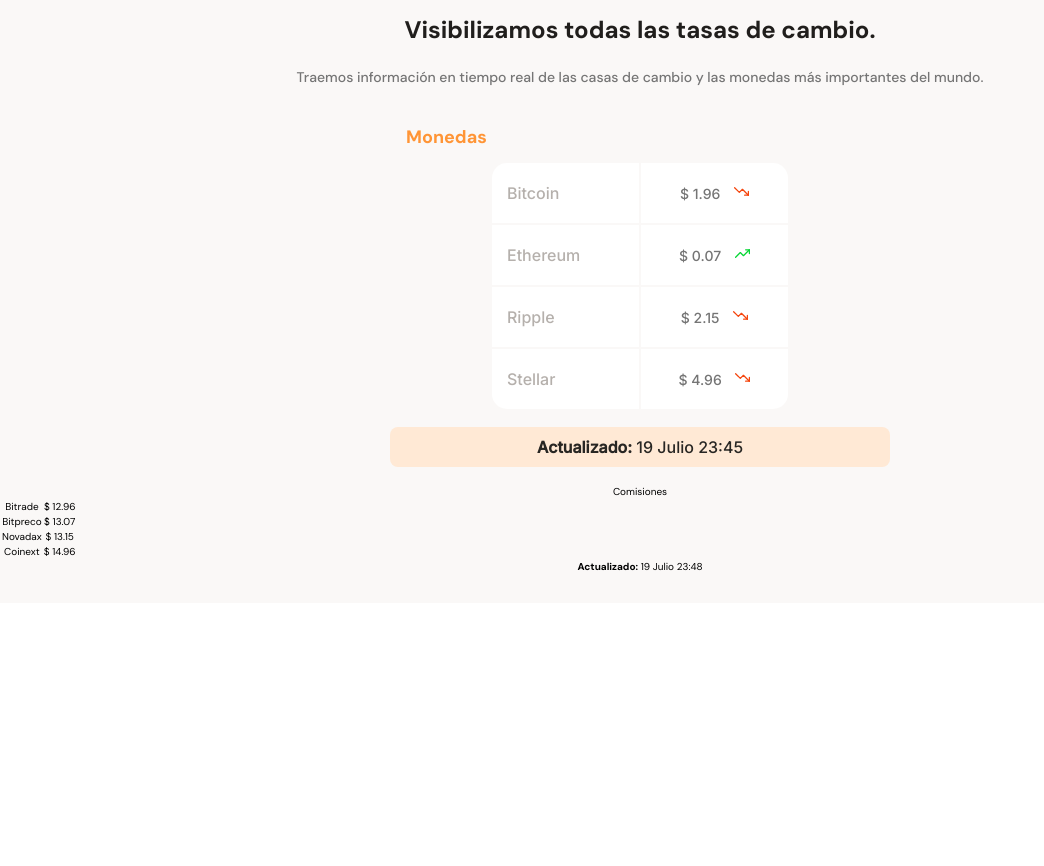
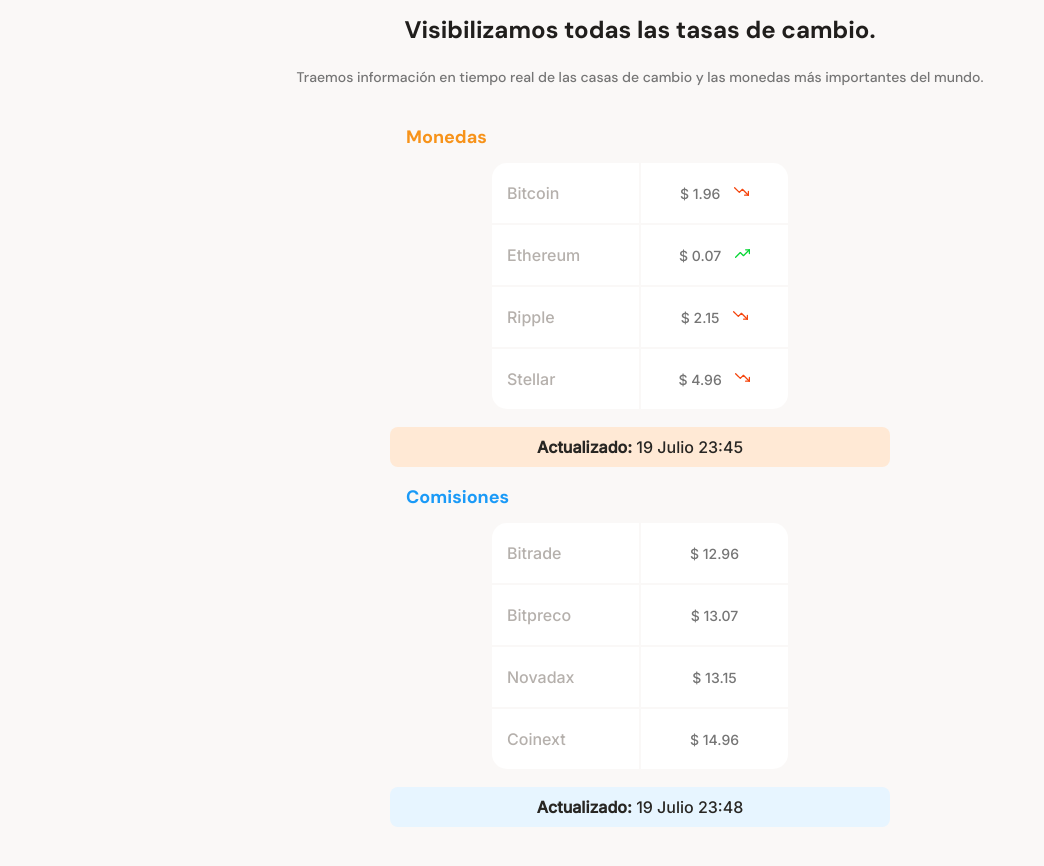
Before and after one commit to BrandonHernz/LandingPageBatata-Bit, a plain HTML site: page index.html in a window 1280 px wide. Shown: the part 640-1506 px from the top of the page, without its empty margins (0-1044 px from the left). Before the commit the page ends 1243 px from the top, so only its background shows below. Drawn offline with Linux system fonts and the light colour scheme.

Commit message:
adding styles to the structure of the commissions table

```diff
--- a/styles.css
+++ b/styles.css
@@ -30,6 +30,7 @@
   font-family: var(--font-sans);
 }
 
+/* Styles header */
 .header {
   position: relative;
   display: flex;
@@ -108,6 +109,7 @@
   background-color: var(--off-white);
 }
 
+/* Styles Section Tables  */
 .container-exchange {
   width: 100%;
   min-width: 320px;
@@ -155,7 +157,9 @@
   line-height: 1.6rem;
 }
 
-.table-coins {
+/* Styles of the Coins and Commissions tables that they share */
+.table-coins,
+.table-commissions {
   margin: 0 auto;
   width: 70%;
   min-width: 235px;
@@ -164,18 +168,8 @@
   font-family: var(--font-inter);
 }
 
-.table-coins__title {
-  padding-left: 16px;
-  margin-bottom: 12px;
-  font-family: var(--font-sans);
-  text-align: start;
-  font-size: 1.8rem;
-  font-weight: var(--size-700);
-  color: #ff9536;
-  line-height: 2.43rem;
-}
-
-.container-coins {
+.container-coins,
+.container-commissions {
   width: 90%;
   min-width: 230px;
   max-width: 300px;
@@ -183,12 +177,14 @@
   margin: 0 auto;
 }
 
-.container-coins table {
+.container-coins table,
+.container-commissions table {
   width: 100%;
   height: 100%;
 }
 
-.container-coins .table__col-left {
+.container-coins .table__col-left,
+.container-commissions .table__col-left {
   width: 50%;
   padding: 10px 15px;
   text-align: start;
@@ -198,7 +194,8 @@
   background-color: var(--just-white);
 }
 
-.container-coins .table__col-right {
+.container-coins .table__col-right,
+.container-commissions .table__col-right {
   padding: 10px 15px;
   font-size: 1.4rem;
   font-weight: var(--size-400);
@@ -206,20 +203,37 @@
   background-color: var(--just-white);
 }
 
-.table__top-left {
+.container-coins .table__top-left,
+.container-commissions .table__top-left {
   border-radius: 15px 0 0 0;
 }
 
-.table__top-right {
+.container-coins .table__top-right,
+.container-commissions .table__top-right {
   border-radius: 0 15px 0 0;
 }
 
-.table__bottom-left {
+.container-coins .table__bottom-left,
+.container-commissions .table__bottom-left {
   border-radius: 0 0 0 15px;
 }
 
-.table__bottom-right {
+.container-coins .table__bottom-right,
+.container-commissions .table__bottom-right {
   border-radius: 0 0 15px 0;
+}
+
+/* Coins table special styles */
+
+.table-coins__title {
+  padding-left: 16px;
+  margin-bottom: 12px;
+  font-family: var(--font-sans);
+  text-align: start;
+  font-size: 1.8rem;
+  font-weight: var(--size-700);
+  color: var(--bitcoin-orange);
+  line-height: 2.43rem;
 }
 
 .container-coins .down {
@@ -252,3 +266,24 @@
   background-color: var(--soft-orange);
   border-radius: 8px;
 }
+
+/* Commissions table special styles */
+.table-commissions__title {
+  padding-left: 16px;
+  margin-bottom: 12px;
+  font-family: var(--font-sans);
+  text-align: start;
+  font-size: 1.8rem;
+  font-weight: var(--size-700);
+  color: var(--secundary-blue);
+  line-height: 2.43rem;
+}
+
+.table-commissions__date {
+  margin-top: 16px;
+  padding: 10px;
+  font-size: 1.6rem;
+  color: var(--black);
+  background-color: var(--soft-blue);
+  border-radius: 8px;
+}
```
